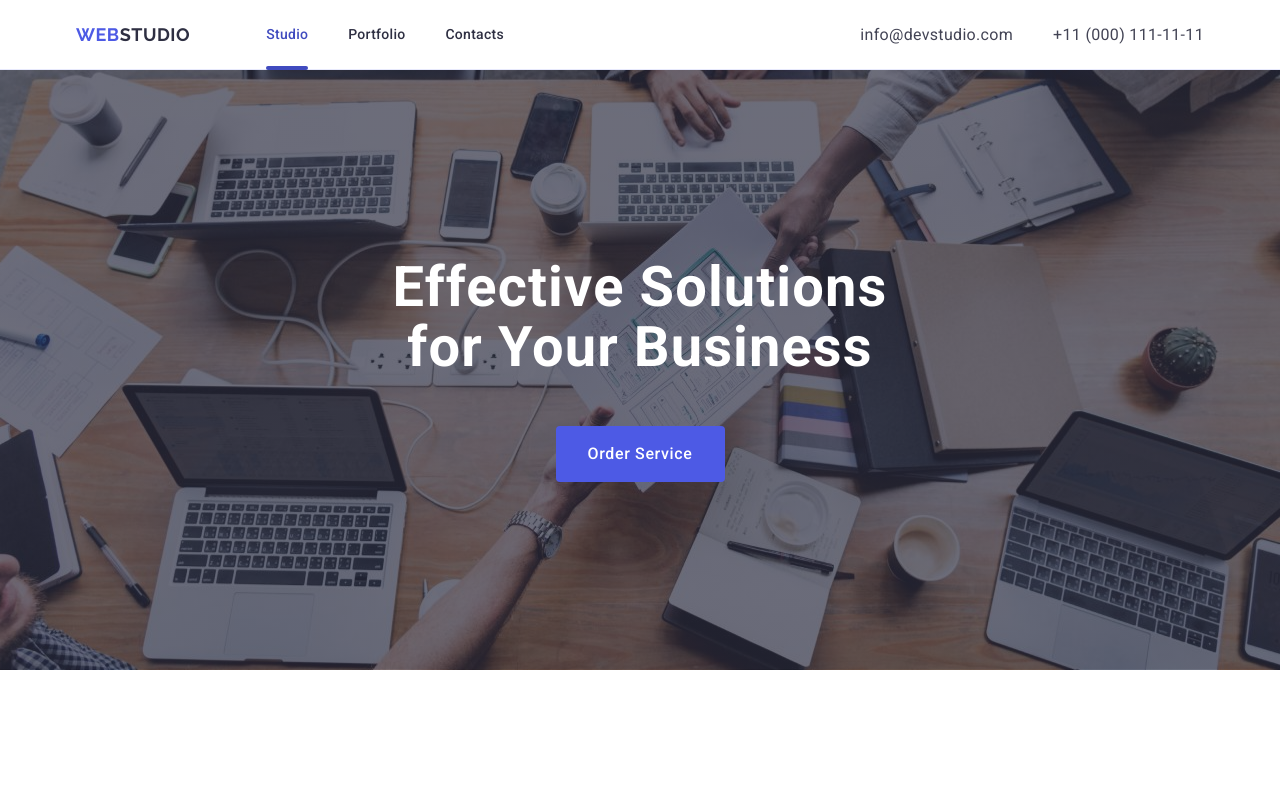
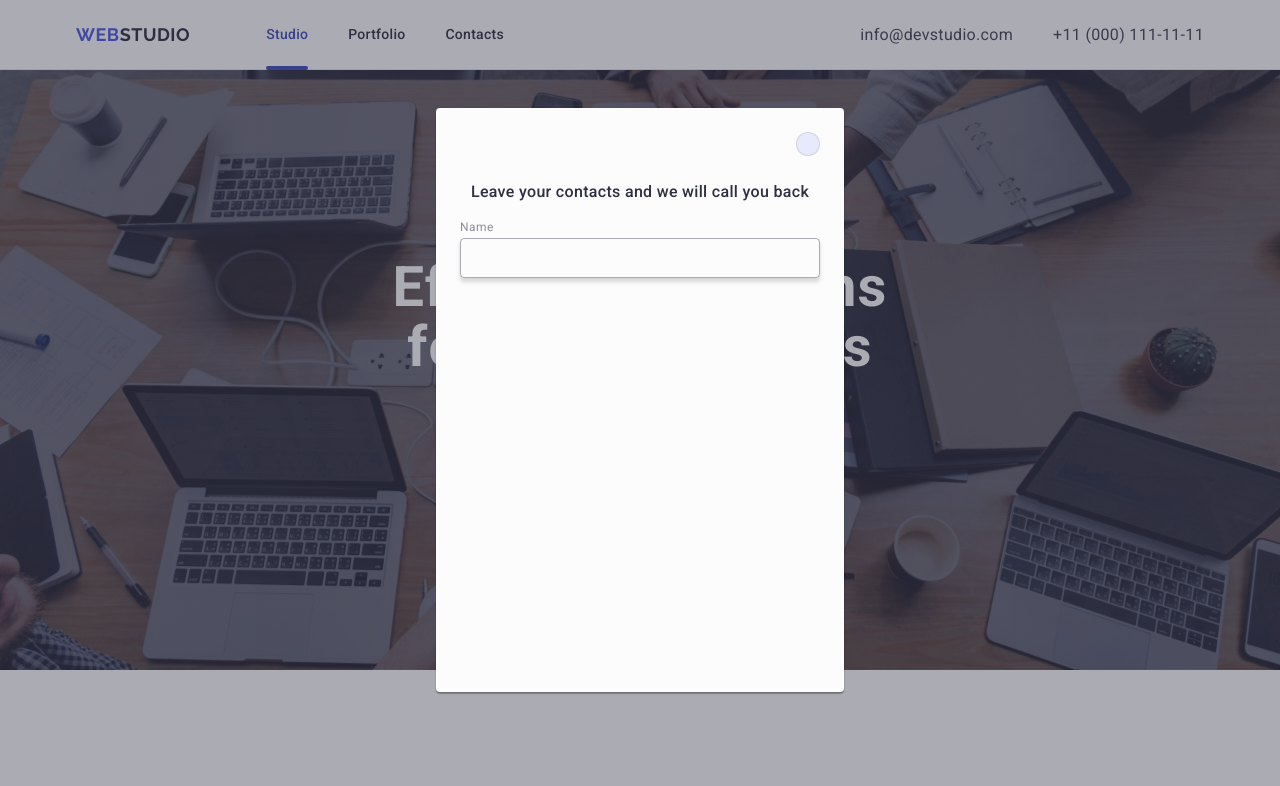
Before and after one commit to VladyslavShchetynin/goit-markup-hw-05, a plain HTML site: page index.html in a window 1280 px wide. Shown: the top 786 px of the page. Drawn offline with nearby package versions, Linux system fonts and the light colour scheme.

Commit message:
modalsvg

```diff
--- a/index.html
+++ b/index.html
@@ -512,7 +512,7 @@
             <label class="form-label" for="user_email">
               <input
                 id="user_email"
-                name="user_email"
+                name="text"
                 type="email"
                 class="form-input"
                 placeholder="E-mail"
@@ -529,5 +529,35 @@
       </div>
     </footer>
     <!-- endregion -->
+
+    <!-- Modal window -->
+    <div class="backdrop">
+      <div class="modal">
+        <button class="modal-btn" type="button">
+          <svg class="modal-btn-icon" width="8" height="8">
+            <use href="./images/icons.svg#modal-icon"></use>
+          </svg>
+        </button>
+        <p class="modal-caption">
+          Leave your contacts and we will call you back
+        </p>
+        <form action="">
+          <div class="modal-form">
+            <label class="form-label" for="user-name">Name</label>
+            <div class="form-field">
+              <input
+                class="form-input"
+                type="text"
+                name="user-name"
+                id="user-name"
+              />
+              <svg class="input-icon" width="18" height="24">
+                <use href="./images/icons.svg#input-icon"></use>
+              </svg>
+            </div>
+          </div>
+        </form>
+      </div>
+    </div>
   </body>
 </html>
--- a/style.css
+++ b/style.css
@@ -596,7 +596,8 @@ img {
   cursor: pointer;
   background-color: #4d5ae5;
   border: none;
-
+  font-weight: 500;
+  line-height: 1.5;
   font-size: 16px;
   letter-spacing: 0.04em;
 }
@@ -606,31 +607,122 @@ img {
 }
 
 /* Modal window */
-.backdrop {
-}
 
 .backdrop .is-open {
 }
 
+.backdrop {
+  position: fixed;
+  top: 0;
+  left: 0;
+  width: 100%;
+  height: 100%;
+  background-color: rgba(46, 47, 66, 0.4);
+  transition: opacity 250ms cubic-bezier(0.4, 0, 0.2, 1),
+    visibility 250ms cubic-bezier(0.4, 0, 0.2, 1);
+}
+
 .modal {
+  position: absolute;
+  top: 50%;
+  left: 50%;
+  padding: 72px 24px 24px 24px;
+  transform: translate(-50%, -50%) scale(1);
+  width: 408px;
+  min-height: 584px;
+  background: #fcfcfc;
+  box-shadow: 0px 1px 1px rgba(0, 0, 0, 0.14), 0px 1px 3px rgba(0, 0, 0, 0.12),
+    0px 2px 1px rgba(0, 0, 0, 0.2);
+  border-radius: 4px;
+  transition: transform 250ms cubic-bezier(0.4, 0, 0.2, 1);
 }
 .modal-btn {
+  position: absolute;
+  top: 24px;
+  right: 24px;
+  width: 24px;
+  height: 24px;
+  border-radius: 50%;
+  display: flex;
+  align-items: center;
+  justify-content: center;
+  background-color: #e7e9fc;
+  border: 1px solid rgba(0, 0, 0, 0.1);
+  padding: 0;
+  cursor: pointer;
+  transition: background-color 250ms cubic-bezier(0.4, 0, 0.2, 1),
+    border 250ms cubic-bezier(0.4, 0, 0.2, 1);
 }
+
+.modal-btn:hover {
+  border: none;
+}
+
+.modal-btn:focus {
+  background-color: #404bbf;
+  border: none;
+}
+
 .modal-btn-icon {
+  transition: fill 250ms cubic-bezier(0.4, 0, 0.2, 1);
 }
+
+.modal-btn-icon:hover {
+  fill: #ffffff;
+}
+
+.modal-btn-icon:focus {
+  fill: #ffffff;
+}
+
 .modal-caption {
+  color: #2e2f42;
+  text-align: center;
+  font-size: 16px;
+  font-weight: 500;
+  line-height: 1.5;
+  letter-spacing: 0.02em;
+  margin-bottom: 16px;
 }
-.accent {
-}
+
 .modal-form {
+  margin-bottom: 8px;
 }
 .form {
 }
 .form-label {
+  color: #8e8f99;
+  font-size: 12px;
+  font-weight: 400;
+  line-height: 1.17;
+  letter-spacing: 0.04em;
+  display: block;
+  margin-bottom: 4px;
 }
 .form-field {
+  position: relative;
 }
 .form-input {
+  width: 100%;
+  height: 40px;
+  border: 1px solid rgba(46, 47, 66, 0.4);
+  border-radius: 4px;
+  background-color: transparent;
+  padding-left: 38px;
+  outline: transparent;
+  transition: border-color 250ms cubic-bezier(0.4, 0, 0.2, 1);
+}
+
+.form-input:focus {
+  border-color: #4d5ae5;
+}
+
+.input-icon {
+  position: absolute;
+  left: 16px;
+  top: 50%;
+  transform: translateY(-50%);
+  transition: fill 250ms cubic-bezier(0.4, 0, 0.2, 1);
 }
 .form-icon {
 }
```
Also changed, not shown: images/icons.svg.
